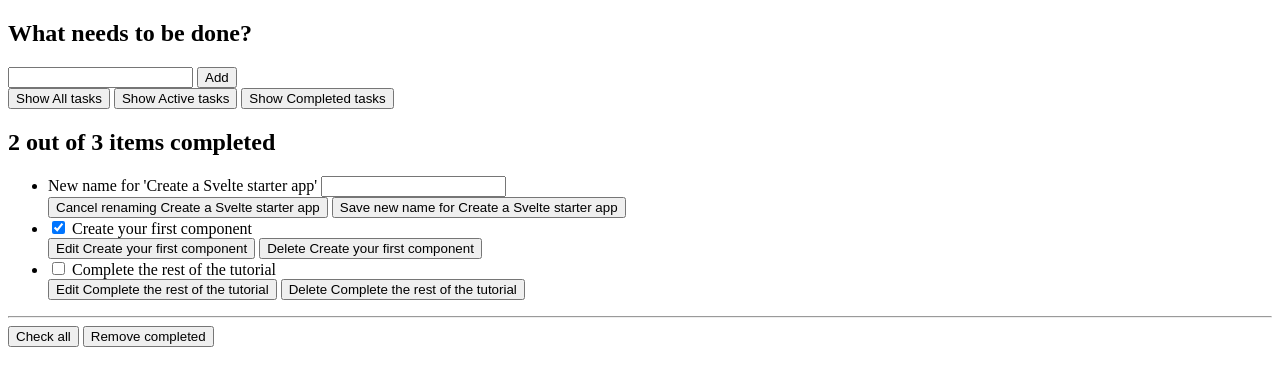
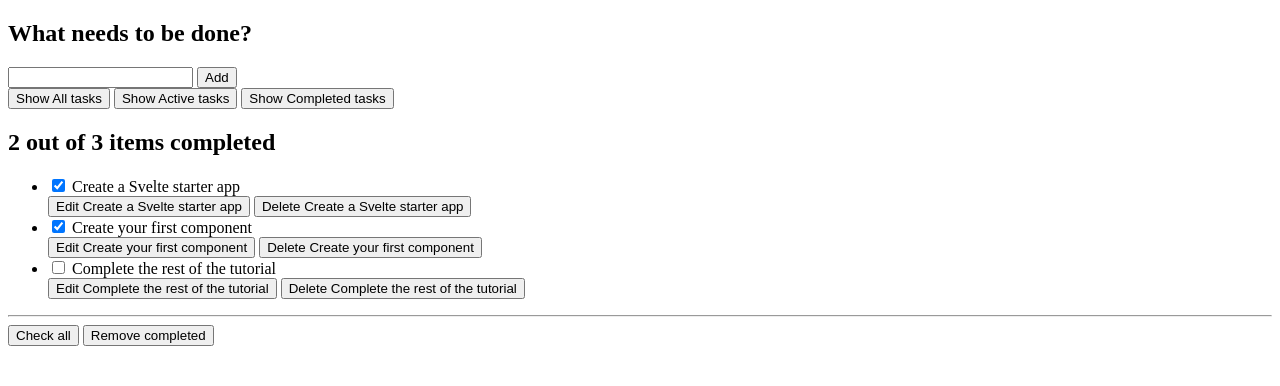
Before and after one commit to csiew/moz-todo-svelte, a Svelte app: page / in a window 1280 px wide. Shown: the top 386 px of the page. Built offline with nearby package versions, Linux system fonts and the light colour scheme; the HTML template or start-up script is replaced by a standard one.

Commit message:
Add functionality to boilerplate

```diff
--- a/src/App.svelte
+++ b/src/App.svelte
@@ -1,7 +1,25 @@
 <script>
 	import Todos from './components/Todos.svelte';
+
+	let todos = [
+    {
+      id: 1,
+      name: 'Create a Svelte starter app',
+      completed: true
+    },
+    {
+      id: 2,
+      name: 'Create your first component',
+      completed: true
+    },
+    {
+      id: 3,
+      name: 'Complete the rest of the tutorial',
+      completed: false
+    }
+  ];
 </script>
 
 <main>
-	<Todos />
+	<Todos {todos} />
 </main>
--- a/src/components/Todos.svelte
+++ b/src/components/Todos.svelte
@@ -1,15 +1,54 @@
+<script>
+  export let todos = [];
+  let newTodoName = '';
+  let filter = 'all';
+
+  $: totalTodos = todos.length;
+  $: completedTodos = todos.filter(todo => todo.completed).length;
+  $: newTodoId = totalTodos ? Math.max(...todos.map(t => t.id)) + 1 : 1;
+
+  function addTodo() {
+    todos = [
+      ...todos,
+      {
+        id: newTodoId,
+        name: newTodoName,
+        completed: false
+      }
+    ];
+  }
+
+  function removeTodo(todo) {
+    todos = todos.filter(t => t.id !== todo.id);
+  }
+
+  $: filteredTodos = () => {
+    switch (filter) {
+      case 'active': {
+        return todos.filter(t => !t.completed);
+      }
+      case 'completed': {
+        return todos.filter(t => t.completed);
+      }
+      default: {
+        return todos;
+      }
+    }
+  }
+</script>
+
 <!-- Todos.svelte -->
 <div class="todoapp stack-large">
 
   <!-- NewTodo -->
-  <form>
+  <form on:submit|preventDefault={addTodo}>
     <h2 class="label-wrapper">
       <label for="todo-0" class="label__lg">
         What needs to be done?
       </label>
     </h2>
     <input type="text" id="todo-0" autocomplete="off"
-      class="input input__lg" />
+      class="input input__lg" bind:value={newTodoName} />
     <button type="submit" disabled="" class="btn btn__primary btn__lg">
       Add
     </button>
@@ -17,17 +56,32 @@
 
   <!-- Filter -->
   <div class="filters btn-group stack-exception">
-    <button class="btn toggle-btn" aria-pressed="true">
+    <button
+      class="btn toggle-btn"
+      class:btn__primary={filter === 'all'}
+      aria-pressed={filter === 'all'}
+      on:click={() => filter = 'all'}
+    >
       <span class="visually-hidden">Show</span>
       <span>All</span>
       <span class="visually-hidden">tasks</span>
     </button>
-    <button class="btn toggle-btn" aria-pressed="false">
+    <button
+      class="btn toggle-btn"
+      class:btn__primary={filter === 'active'}
+      aria-pressed={filter === 'active'}
+      on:click={() => filter = 'active'}
+    >
       <span class="visually-hidden">Show</span>
       <span>Active</span>
       <span class="visually-hidden">tasks</span>
     </button>
-    <button class="btn toggle-btn" aria-pressed="false">
+    <button
+      class="btn toggle-btn"
+      class:btn__primary={filter === 'completed'}
+      aria-pressed={filter === 'completed'}
+      on:click={() => filter = 'completed'}
+    >
       <span class="visually-hidden">Show</span>
       <span>Completed</span>
       <span class="visually-hidden">tasks</span>
@@ -35,78 +89,37 @@
   </div>
 
   <!-- TodosStatus -->
-  <h2 id="list-heading">2 out of 3 items completed</h2>
+  <h2 id="list-heading">{completedTodos} out of {totalTodos} items completed</h2>
 
   <!-- Todos -->
   <ul role="list" class="todo-list stack-large" aria-labelledby="list-heading">
-
-    <!-- todo-1 (editing mode) -->
-    <li class="todo">
-      <div class="stack-small">
-        <form class="stack-small">
-          <div class="form-group">
-            <label for="todo-1" class="todo-label">
-              New name for 'Create a Svelte starter app'
+    {#each filteredTodos() as todo (todo.id)}
+      <li class="todo">
+        <div class="stack-small">
+          <div class="c-cb">
+            <input
+              type="checkbox"
+              id="todo-{todo.id}"
+              checked={todo.completed}
+              on:click={() => todo.completed = !todo.completed}
+            />
+            <label for="todo-{todo.id}" class="todo-label">
+              {todo.name}
             </label>
-            <input type="text" id="todo-1" autocomplete="off" class="todo-text" />
           </div>
           <div class="btn-group">
-            <button class="btn todo-cancel" type="button">
-              Cancel
-              <span class="visually-hidden">renaming Create a Svelte starter app</span>
+            <button type="button" class="btn">
+              Edit <span class="visually-hidden">{todo.name}</span>
             </button>
-            <button class="btn btn__primary todo-edit" type="submit">
-              Save
-              <span class="visually-hidden">new name for Create a Svelte starter app</span>
+            <button type="button" class="btn btn__danger" on:click={() => removeTodo(todo)}>
+              Delete <span class="visually-hidden">{todo.name}</span>
             </button>
           </div>
-        </form>
-      </div>
-    </li>
-
-    <!-- todo-2 -->
-    <li class="todo">
-      <div class="stack-small">
-        <div class="c-cb">
-          <input type="checkbox" id="todo-2" checked/>
-          <label for="todo-2" class="todo-label">
-            Create your first component
-          </label>
         </div>
-        <div class="btn-group">
-          <button type="button" class="btn">
-            Edit
-            <span class="visually-hidden">Create your first component</span>
-          </button>
-          <button type="button" class="btn btn__danger">
-            Delete
-            <span class="visually-hidden">Create your first component</span>
-          </button>
-        </div>
-      </div>
-    </li>
-
-    <!-- todo-3 -->
-    <li class="todo">
-      <div class="stack-small">
-        <div class="c-cb">
-          <input type="checkbox" id="todo-3" />
-          <label for="todo-3" class="todo-label">
-            Complete the rest of the tutorial
-          </label>
-        </div>
-        <div class="btn-group">
-          <button type="button" class="btn">
-            Edit
-            <span class="visually-hidden">Complete the rest of the tutorial</span>
-          </button>
-          <button type="button" class="btn btn__danger">
-            Delete
-            <span class="visually-hidden">Complete the rest of the tutorial</span>
-          </button>
-        </div>
-      </div>
-    </li>
+      </li>
+    {:else}
+      <li>Nothing to do here!</li>
+    {/each}
   </ul>
 
   <hr />
```
